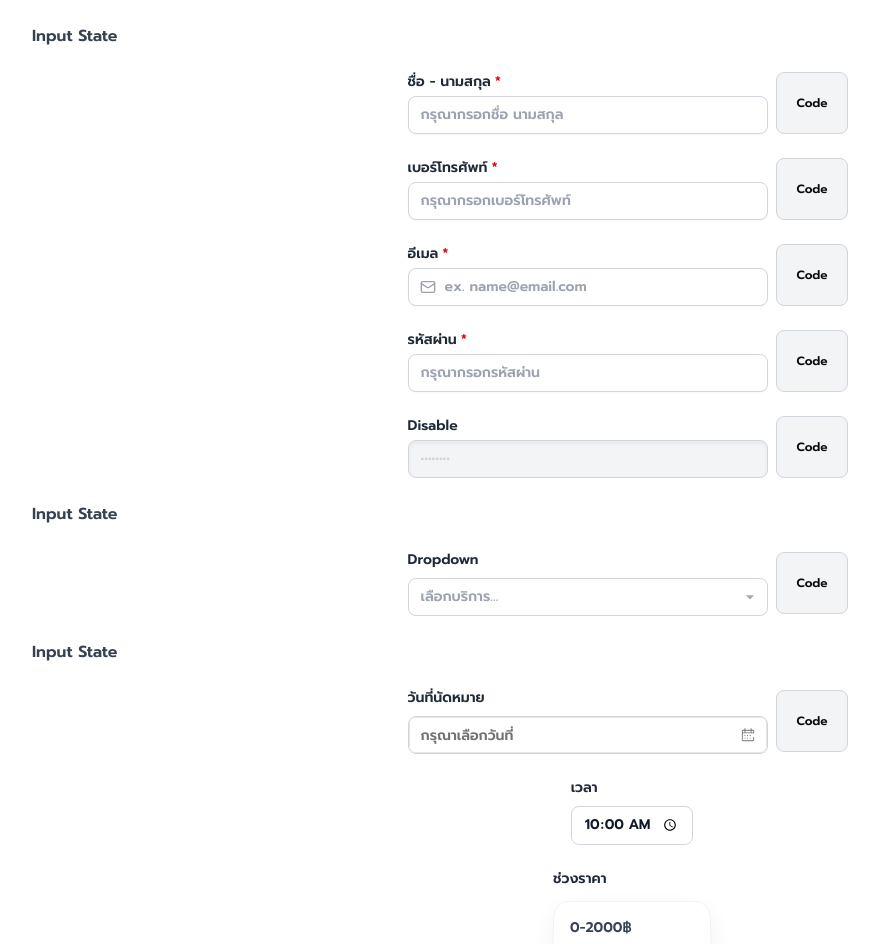
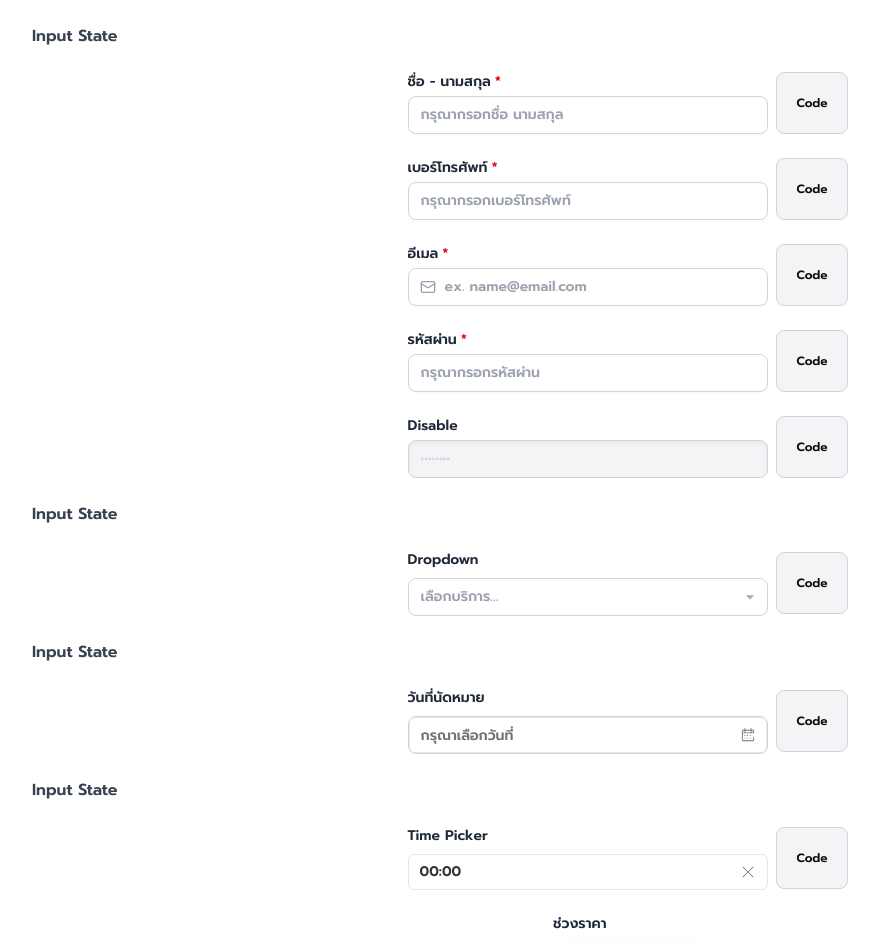
Before and after one commit to Preecha-Sayang/Final-Project-Home-Service, a Next.js app: page /demoinput in a window 1280 px wide. Shown: the top 944 px of the page, without its empty margins (8-887 px from the left). Built offline with nearby package versions, Linux system fonts and the light colour scheme.

Commit message:
feat: template input time picker

```diff
--- a/src/components/input/_test_input.tsx
+++ b/src/components/input/_test_input.tsx
@@ -1,10 +1,11 @@
 import { useState } from "react";
-import TimePicker from "./inputTimePicker/time_picker";
+
 import PriceRange, { Range } from "./inputPriceRange/price_range";
 import ImageUpload from "./inputImageUpload/image_upload";
 import ExampleInputState from "./inputField/example";
 import ExampleInputDropdown from "./inputDropdown/example";
 import ExampleDatePicker from "./inputDatePicker/example";
+import ExampleTimePicker from "./inputTimePicker/example";
 
 export default function TestInput() {
     const [time, setTime] = useState("10:00");
@@ -19,11 +20,8 @@ export default function TestInput() {
             <ExampleInputState />
             <ExampleInputDropdown />
             <ExampleDatePicker />
+            <ExampleTimePicker />
 
-
-
-
-            <TimePicker label="เวลา" value={time} onChange={setTime} />
             <PriceRange label="ช่วงราคา" min={0} max={2000} value={budget} onChange={setBudget} />
             <ImageUpload label="รูปหน้างาน" value={photo} onChange={setPhoto} />
         </div>
--- a/src/components/input/inputTimePicker/example.tsx
+++ b/src/components/input/inputTimePicker/example.tsx
@@ -1,7 +1,41 @@
 import { useState } from "react";
-import TimePicker from "./time_picker";
+import TimePicker from "@/components/input/inputTimePicker/time_picker";
+import CodeButton from "../code/codeButton";
 
-export default function Example() {
-    const [t, setT] = useState("10:00");
-    return <TimePicker label="Time Picker" value={t} onChange={setT} />;
+export default function ExampleTimePicker() {
+    const [time, setTime] = useState("กรุณาเลือกเวลา");
+
+    const codeTime = `
+import TimePicker from "@/components/input/inputTimePicker/time_picker";
+
+const [time, setTime] = useState("00:00");
+
+<div className="w-[360px]">
+    <TimePicker
+        label="Time Picker"
+        value={time}
+        onChange={setTime}
+        step={60}
+    />
+</div>
+`;
+
+    return (
+        <>
+            <div className="w-[1200px] font-medium text-[var(--gray-700)]">Input State</div>
+            <div className="flex justify-center items-center">
+                <div className="w-[360px]">
+                    <TimePicker
+                        label="Time Picker"
+                        value={time}
+                        onChange={setTime}
+                        step={60}// เลือกครั้งละ 1 นาที (300 = ครั้งละ 5 นาที)
+                    />
+                </div>
+                <div>
+                    <CodeButton title="Input State" code={codeTime} />
+                </div>
+            </div>
+        </>
+    );
 }
--- a/src/components/input/inputTimePicker/time_picker.tsx
+++ b/src/components/input/inputTimePicker/time_picker.tsx
@@ -1,37 +1,84 @@
+import * as React from "react";
+import { DatePicker, type DatePickerProps } from "rsuite";
 import { cn } from "../_style";
+import 'rsuite/dist/rsuite-no-reset.min.css';
 
-type Props = {
+// ----- utils -----
+function hhmmToDate(value?: string): Date | null {
+  if (!value) return null;
+  const [hh, mm] = value.split(":").map(Number);
+  if (Number.isNaN(hh) || Number.isNaN(mm)) return null;
+  const d = new Date();
+  d.setHours(hh, mm, 0, 0);
+  return d;
+}
+function dateToHHMM(d?: Date | null) {
+  if (!d) return "";
+  const h = String(d.getHours()).padStart(2, "0");
+  const m = String(d.getMinutes()).padStart(2, "0");
+  return `${h}:${m}`;
+}
+
+// ไอคอนนาฬิกา (แทน caret เดิมของ rsuite)
+const ClockIcon = () => (
+  <svg width="18" height="18" viewBox="0 0 20 20" fill="none" aria-hidden>
+    <path d="M10 18.333A8.333 8.333 0 1 0 10 1.667a8.333 8.333 0 0 0 0 16.666Z" stroke="#9AA1B0" strokeWidth="1.4" />
+    <path d="M10 5.833V10l3 1.75" stroke="#9AA1B0" strokeWidth="1.6" strokeLinecap="round" />
+  </svg>
+);
+
+export type TimePickerProps = {
   label?: string;
-  value: string;      // HH:mm
-  onChange: (val: string) => void;
-  step?: number;      // วินาที
+  value: string;                // "HH:mm"
+  onChange: (v: string) => void;
+  step?: number;                // หน่วยเป็น "วินาที" (ดีฟอลต์ 60 = ทีละ 1 นาที)
   name?: string;
   className?: string;
+  placeholder?: string;
 };
 
 export default function TimePicker({
-  label, value, onChange, step = 60, name, className,
-}: Props) {
-  const id = name ?? `time-${label ?? "picker"}`.toLowerCase();
+  label,
+  value,
+  onChange,
+  step = 60,
+  name,
+  className,
+  placeholder = "กรุณาเลือกเวลา",
+}: TimePickerProps) {
+
+  const dateValue = hhmmToDate(value) ?? hhmmToDate("00:00"); // ค่าเริ่มต้นเวลาในเมนู
 
   return (
     <label className="grid gap-2">
       {label && <span className="text-sm font-medium text-[var(--gray-800)]">{label}</span>}
 
-      <input
-        type="time"
-        id={id}
-        name={name}
-        value={value}
-        step={step}
-        onChange={(e) => onChange(e.target.value)}
-        className={cn(
-          "block w-full rounded-md border bg-[var(--white)] px-3 py-2 text-sm outline-none transition",
-          "border-[var(--gray-300)] hover:border-[var(--gray-400)]",
-          "text-[var(--gray-900)] placeholder:text-[var(--gray-400)]",
-          "focus:ring-2 focus:ring-[var(--blue-500)] focus:border-[var(--blue-500)]",
-          className
-        )}
+      <DatePicker
+        // โหมดเวลาอย่างเดียว
+        format="HH:mm"
+        value={dateValue ?? undefined}
+        onChange={(d) => onChange(dateToHHMM(d))}
+        // กดเลือกแล้ว *ไม่* ปิดทันที ให้กดปุ่ม OK
+        oneTap={false}
+        // เพิ่มเส้นทาง focus + border เหมือน input ในระบบ
+        className={cn("rsuite-timepicker", className)}
+        placeholder={placeholder}
+        placement="bottomEnd"
+        // ปรับให้ caret เป็นไอคอนนาฬิกา
+        caretAs={ClockIcon as any}
+        // ล็อกให้คลิกเลือกเท่านั้น (ไม่ต้องพิมพ์เอง)
+        editable={false}
+        // กำหนด step ของนาทีจากวินาที (rsuite เป็นหน่วย "นาที")
+        // เช่น step=60 (วินาที) => minuteStep = 1
+        //     step=300 => 5 นาที
+        //     step=900 => 15 นาที
+        // @ts-expect-error rsuite type ยังไม่เปิด minuteStep ในบางเวอร์ชัน
+        minuteStep={Math.max(1, Math.round(step / 60))}
+        // ทำให้มีปุ่ม OK/Cancel
+        okButtonText="ยืนยัน"
+        cleanButtonText="ยกเลิก"
+      // ป้องกันล้างค่าโดยบังเอิญ (อยากให้มีปุ่มล้างเอาออกคอมเมนต์บรรทัดล่าง)
+      // cleanable={false}
       />
     </label>
   );
--- a/src/styles/globals.css
+++ b/src/styles/globals.css
@@ -78,6 +78,7 @@
   --sidebar-border: oklch(0.922 0 0);
   --sidebar-ring: oklch(0.708 0 0);
 }
+
 /*วิธีใช้ bg-[var(--green-900)]; */
 
 /*วิธีใช้ bg-[var(--green-900)]; */
@@ -169,6 +170,7 @@ h5 {
 /* วิธีใช้  classname="body4" */
 
 /* start dode: components/input */
+/* start: input_field */
 input[type="range"].tw-range {
   -webkit-appearance: none;
   appearance: none;
@@ -207,6 +209,9 @@ input[type="range"].tw-range::-moz-range-thumb {
   border-radius: 999px;
 }
 
+/* end: input_field */
+
+/* start: input_dropdown */
 select.tw-select {
   background-color: var(--white);
   color: var(--gray-900);
@@ -228,8 +233,9 @@ select.tw-select option:checked {
   background: color-mix(in_oklab, var(--blue-100) 60%, white);
 }
 
+/* end: input_dropdown */
 
-/* ปรับขนาด/ทรงของวันที่ให้เป็นวงกลม */
+/* start: date_picker */
 .rs-calendar-table-cell-content {
   width: 32px;
   height: 32px;
@@ -237,37 +243,111 @@ select.tw-select option:checked {
   border-radius: 9999px;
 }
 
-/* hover วัน */
 .rs-calendar-table-cell .rs-calendar-table-cell-content:hover {
   background: var(--gray-500);
   border-radius: 9999px;
 }
 
-/* วันที่ถูกเลือก */
+
 .rs-calendar-table-cell-selected .rs-calendar-table-cell-content {
   background: var(--blue-600);
   color: #fff;
   border-radius: 9999px;
 }
 
-/* วันที่เป็นวันนี้ (today) */
+
 .rs-calendar-table-cell-is-today .rs-calendar-table-cell-content {
   box-shadow: 0 0 0 1.5px var(--gray-400) inset;
   border-radius: 9999px;
 }
 
-/* ปุ่ม OK (ด้านขวาใน toolbar) */
+
 .rs-picker-toolbar-right .rs-btn {
   padding: 8px 30px;
   font-size: 14px;
   border-radius: 10px;
 }
 
-/* ถ้าอยากเปลี่ยนสีปุ่ม OK */
+
 .rs-picker-toolbar-right .rs-btn.rs-btn-primary {
   background: var(--blue-500);
   border-color: var(--blue-600);
 }
+
+/* end: date_picker */
+
+/* start: time_picker */
+.rs-picker-menu,
+.rs-picker-date-menu {
+  margin-top: 10px;
+}
+
+.rsuite-timepicker .rs-picker-toggle {
+  border: 1px solid var(--gray-300);
+  background: var(--white);
+  border-radius: 10px;
+  padding: 8px 12px;
+  height: 40px;
+  box-shadow: 0 1px 2px rgba(0, 0, 0, .03);
+}
+
+.rsuite-timepicker .rs-picker-toggle:hover {
+  border-color: var(--gray-400);
+}
+
+.rsuite-timepicker .rs-picker-toggle:focus-within,
+.rsuite-timepicker .rs-picker-focused .rs-picker-toggle {
+  border-color: var(--blue-500);
+  box-shadow: 0 0 0 3px rgba(59, 130, 246, .25);
+}
+
+.rsuite-timepicker .rs-picker-toggle-caret {
+  right: 10px;
+}
+
+.rs-picker-menu .rs-calendar-time-dropdown {
+  padding: 8px 0 0;
+}
+
+.rs-calendar-time-dropdown-column {
+  width: 72px;
+}
+
+.rs-calendar-time-dropdown-cell {
+  height: 36px;
+  border-radius: 8px;
+  font-size: 14px;
+  line-height: 36px;
+}
+
+.rs-calendar-time-dropdown-cell:hover {
+  background: #eef5ff;
+}
+
+.rs-calendar-time-dropdown-cell-active {
+  background: var(--blue-600) !important;
+  color: #fff !important;
+}
+
+.rs-picker-toolbar {
+  padding: 12px 12px;
+}
+
+.rs-picker-toolbar-right .rs-btn {
+  padding: 8px 16px;
+  border-radius: 10px;
+}
+
+.rs-picker-toolbar-right .rs-btn.rs-btn-primary {
+  background: var(--blue-600);
+  border-color: var(--blue-600);
+}
+
+.rs-picker-toolbar .rs-picker-toolbar-ranges {
+  font-weight: 500;
+}
+
+/* end: time_picker */
 
 /* end dode: components/input */
 
@@ -309,6 +389,7 @@ select.tw-select option:checked {
   * {
     @apply border-border outline-ring/50;
   }
+
   body {
     @apply bg-background text-foreground;
   }
```
Lines whose indentation alone changed are shown as unchanged.
